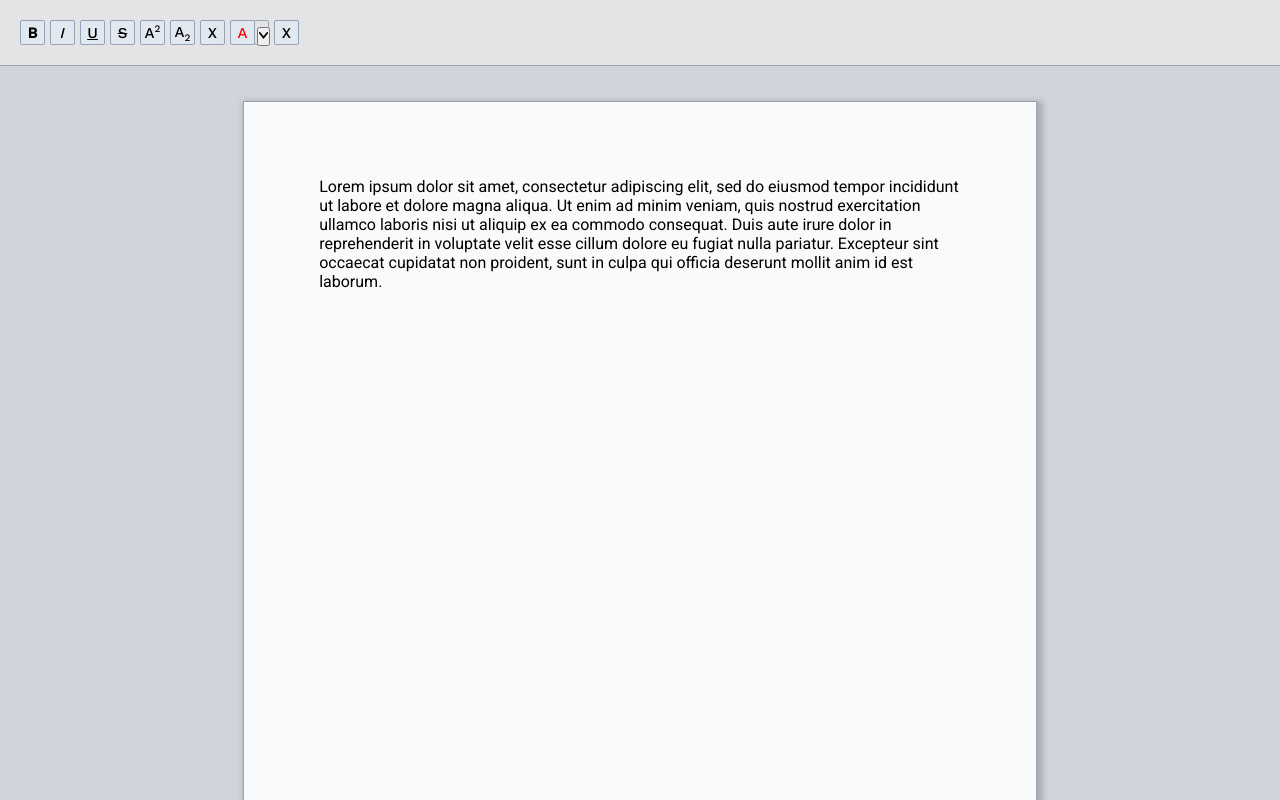
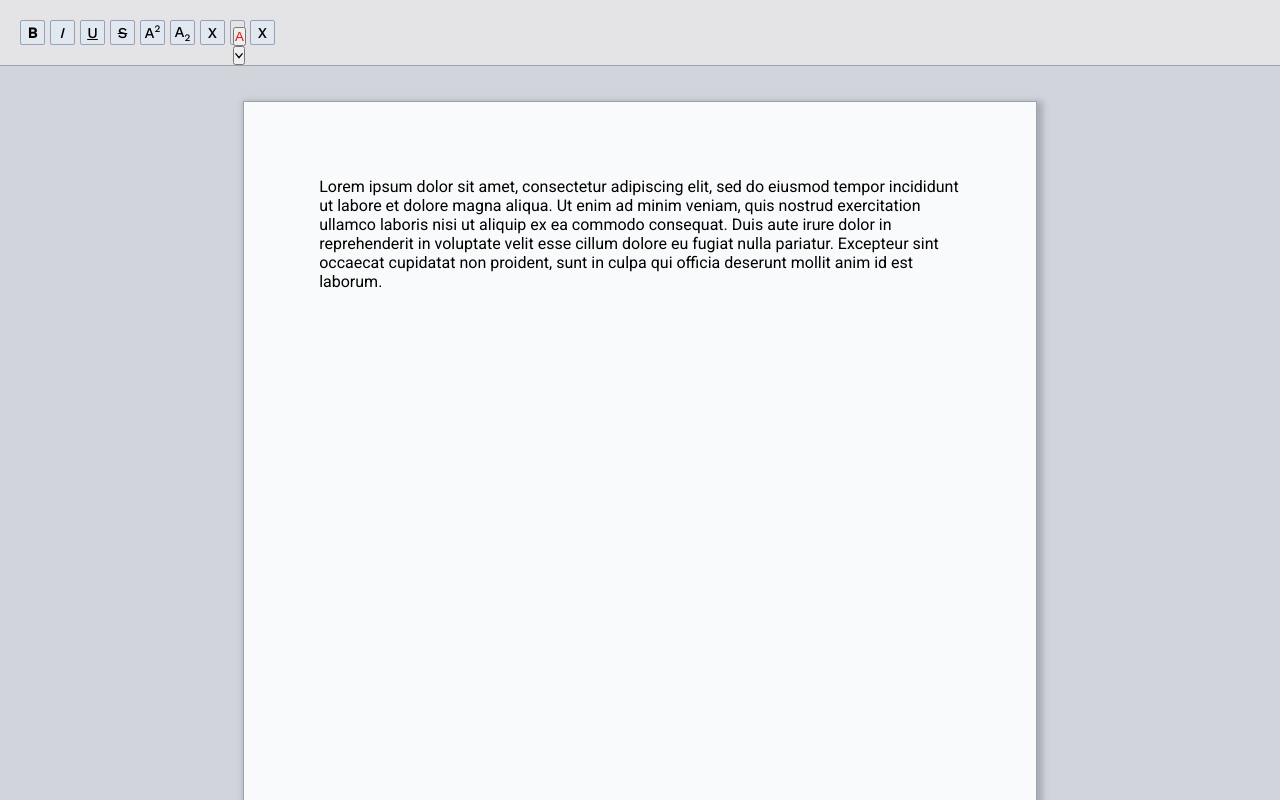
Before and after one commit to 30isnottoolate/wysiwyg-editor, a React app: page / in a window 1280 px wide. Built offline with nearby package versions, Linux system fonts and the light colour scheme.

Commit message:
Rework color-tool

```diff
--- a/src/components/App.tsx
+++ b/src/components/App.tsx
@@ -233,18 +233,27 @@ const App: React.FC = () => {
                     onClick={() => removeAllFormatting()}>
                     X
                 </button>
-                <button
-                    className="tool font-color"
-                    title="Font Color"
-                    onClick={() => applyColor()}
-                    style={{ color: fontColor }}>
-                    A
-                </button>
                 <div
                     className="color-tool" >
-                    <button onClick={() => setColorWindowActive(true)}>
-                        <svg xmlns="http://www.w3.org/2000/svg" width="9" height="9" viewBox="0 0 16 16">
-                            <polygon points="0,0 8,10 16,0 8,10 0,0" style={{ fill: "none", stroke: "#000000", strokeWidth: "3px" }} />
+                    <button
+                        className="font-color"
+                        title="Font Color"
+                        onClick={() => applyColor()}
+                        style={{ color: fontColor }}>
+                        A
+                    </button>
+                    <button
+                        className="tool-expander"
+                        onClick={() => setColorWindowActive(true)} >
+                        <svg
+                            xmlns="http://www.w3.org/2000/svg"
+                            width="8"
+                            height="8"
+                            viewBox="-1 0 18 12" >
+                            <polygon
+                                points="0,0 8,10 16,0 8,10 0,0"
+                                style={{ fill: "none", stroke: "#000000", strokeWidth: "3px" }}
+                            />
                         </svg>
                     </button>
                     {colorWindowActive &&
```
